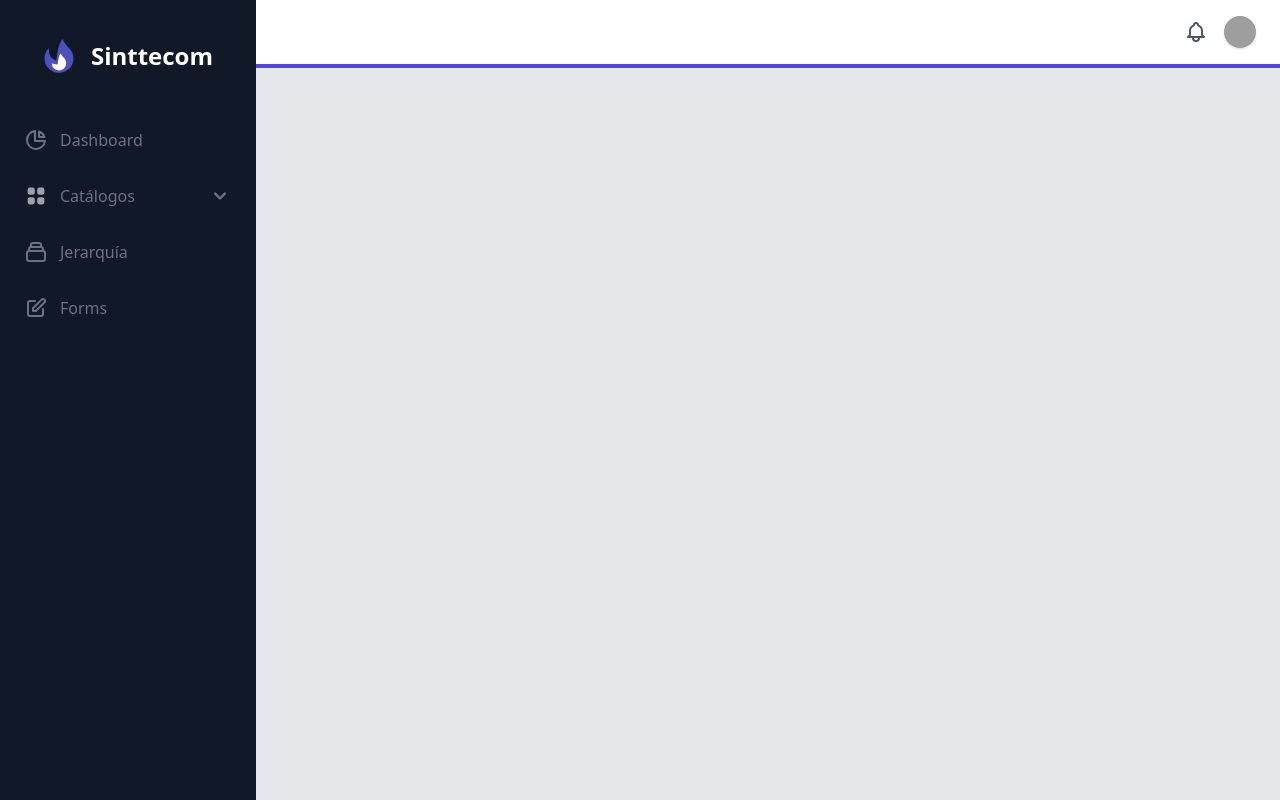
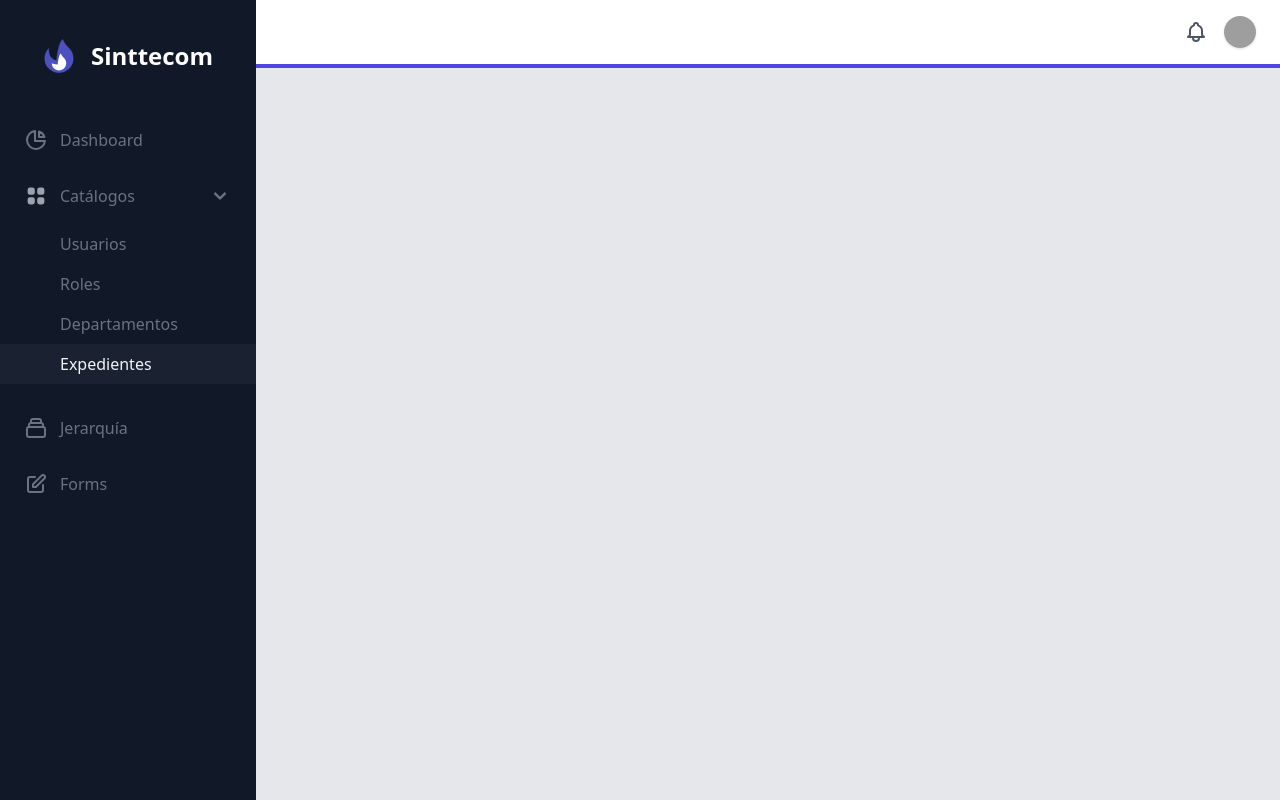
Before and after one commit to albertoG-MG/Intranet, a PHP site: page /user/expedientes.php in a window 1280 px wide. Run offline with PHP 8.4, Linux system fonts and the light colour scheme; the visitor is signed in with stand-in values (Sample User, id 1); style sheets or scripts are compiled from the project's sources; some libraries are stand-ins or nearby versions; grey boxes are pictures that could not be loaded.

Commit message:
Se puso la direccion de los expedientes en el sidebar

```diff
--- a/layouts/MasterPage/components/sidebar.php
+++ b/layouts/MasterPage/components/sidebar.php
@@ -56,6 +56,13 @@
             <?php } ?>
                 <p class="ml-4">Departamentos</p>
             </a>
+            <?php if(basename($_SERVER['PHP_SELF']) == 'expedientes.php'){?>
+                <a href="expedientes.php" class="flex items-center p-2 pl-11 w-full transition duration-75 bg-gray-700 bg-opacity-25 text-gray-100">
+            <?php }else{ ?>
+                <a href="expedientes.php" class="flex items-center p-2 pl-11 w-full transition duration-75 text-gray-500 hover:bg-gray-700 hover:bg-opacity-25 hover:text-gray-100">
+            <?php } ?>
+                <p class="ml-4">Expedientes</p>
+            </a>
         </li>
     </ul>
 
--- a/layouts/MasterPage/scripts/_expedientesscript.php
+++ b/layouts/MasterPage/scripts/_expedientesscript.php
@@ -0,0 +1,9 @@
+<script>
+    $(document).ready(function () {
+    <?php
+    if(basename($_SERVER['PHP_SELF']) == 'expedientes.php'){?>
+        var dropdown = document.getElementById('catalogos');
+        dropdown.classList.remove("hidden");
+    <?php } ?>
+    });
+</script>
```
